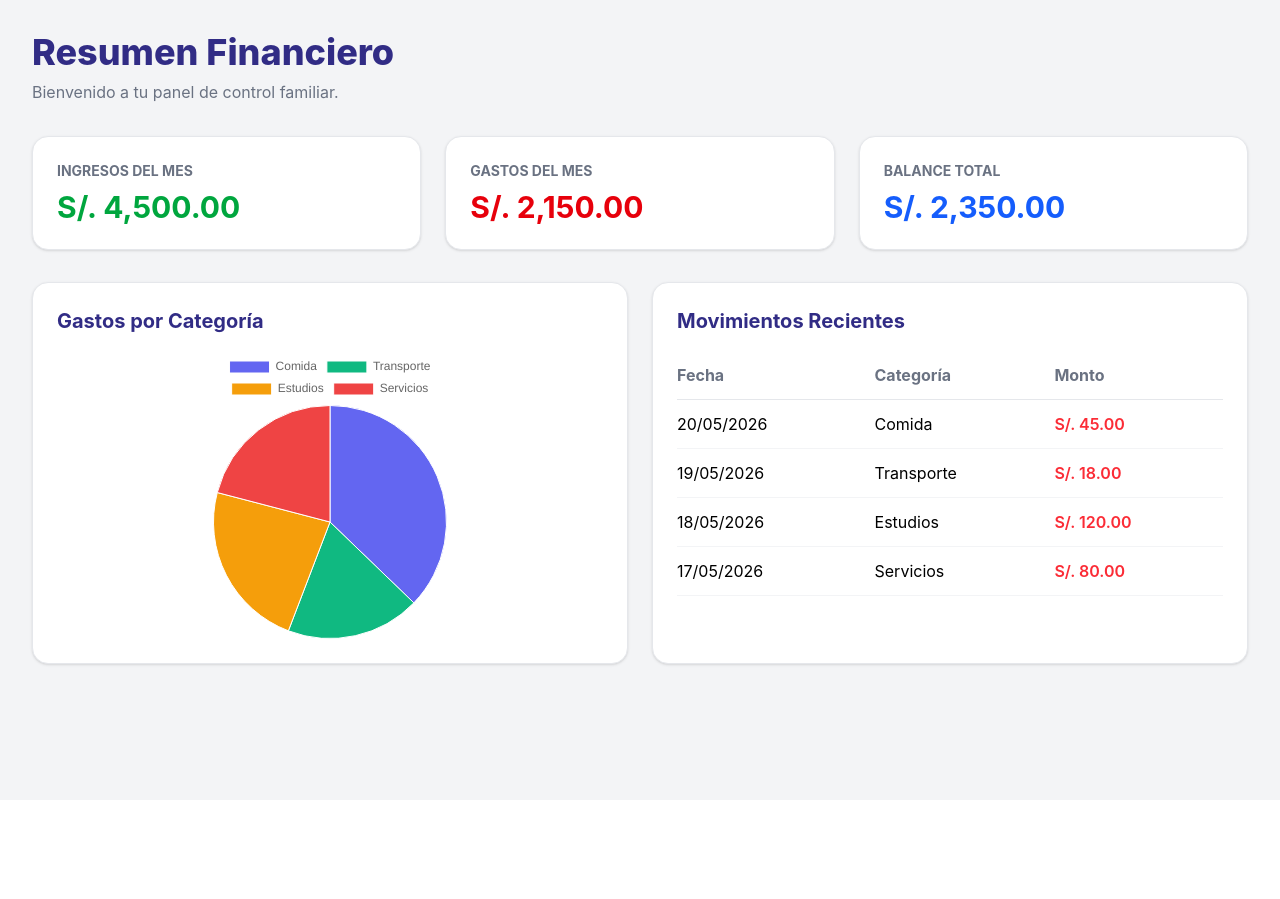
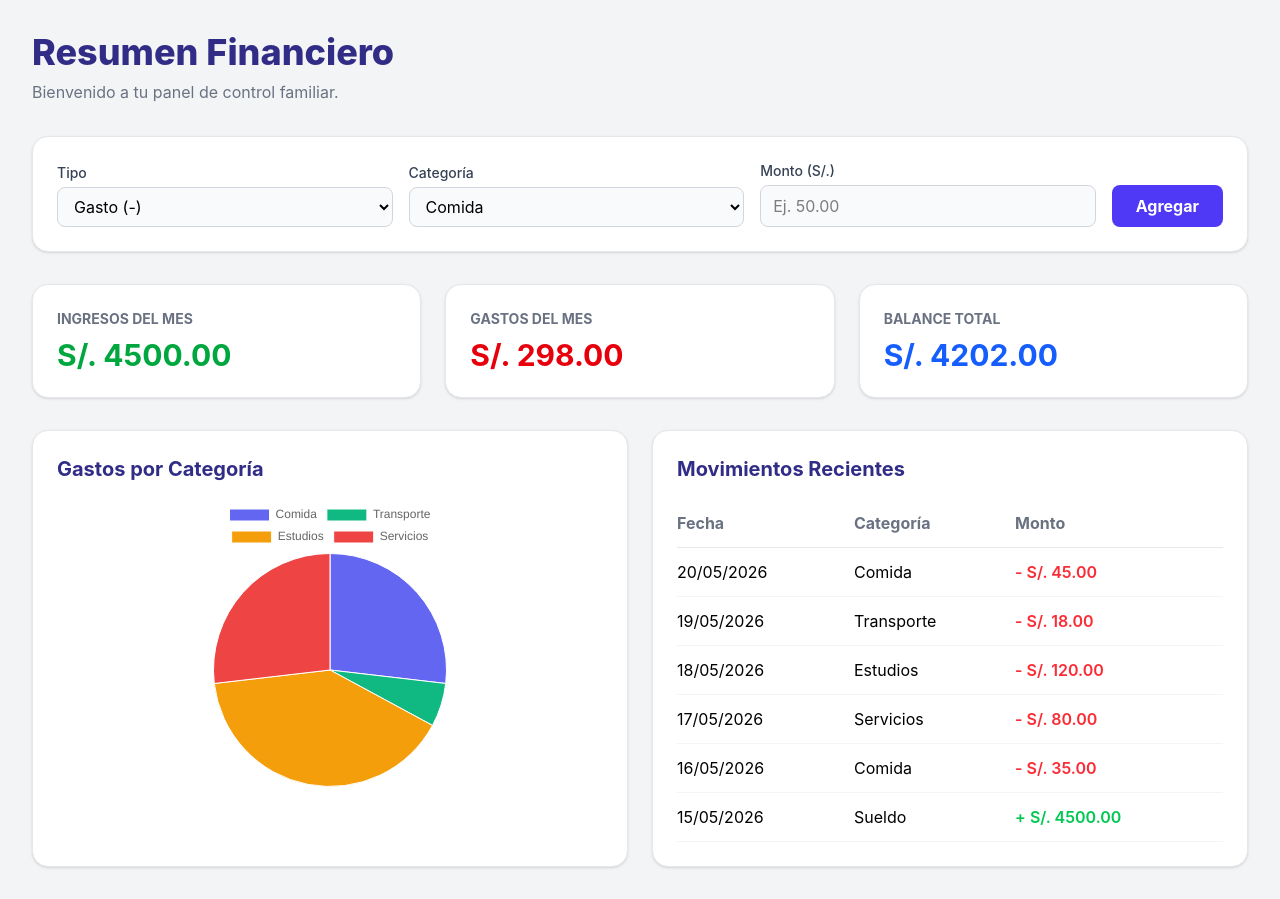
Before and after one commit to Rhoy16/p1prograWebG1, a React (Vite) app in the folder famibalance-app/: page /dashboard in a window 1280 px wide. Before the commit the page ends 800 px from the top, so only its background shows below. Built offline with nearby package versions, Linux system fonts and the light colour scheme.

Commit message:
Implementar formulario dinamico para registro de transacciones en el dashboard

```diff
--- /dev/null
+++ b/famibalance-app/src/mocks/datosFinancieros.js
@@ -0,0 +1,8 @@
+export const movimientosIniciales = [
+  { id: 1, fecha: "20/05/2026", categoria: "Comida", monto: 45.00, tipo: "gasto" },
+  { id: 2, fecha: "19/05/2026", categoria: "Transporte", monto: 18.00, tipo: "gasto" },
+  { id: 3, fecha: "18/05/2026", categoria: "Estudios", monto: 120.00, tipo: "gasto" },
+  { id: 4, fecha: "17/05/2026", categoria: "Servicios", monto: 80.00, tipo: "gasto" },
+  { id: 5, fecha: "16/05/2026", categoria: "Comida", monto: 35.00, tipo: "gasto" },
+  { id: 6, fecha: "15/05/2026", categoria: "Sueldo", monto: 4500.00, tipo: "ingreso" }
+];
--- a/famibalance-app/src/views/Dashboard.jsx
+++ b/famibalance-app/src/views/Dashboard.jsx
@@ -1,132 +1,164 @@
-import {
-  Chart as ChartJS,
-  ArcElement,
-  Tooltip,
-  Legend,
-} from "chart.js";
-
+import { useState } from "react";
+import { Chart as ChartJS, ArcElement, Tooltip, Legend } from "chart.js";
 import { Pie } from "react-chartjs-2";
+import { movimientosIniciales } from "../mocks/datosFinancieros"; // Importamos el Mock
 
 ChartJS.register(ArcElement, Tooltip, Legend);
 
 const Dashboard = () => {
+  // 1. Guardamos los datos en el ESTADO de React para poder modificarlos después
+  const [movimientos, setMovimientos] = useState(movimientosIniciales);
+  const [nuevoMonto, setNuevoMonto] = useState("");
+  const [nuevaCategoria, setNuevaCategoria] = useState("Comida");
+  const [nuevoTipo, setNuevoTipo] = useState("gasto");
+  const registrarTransaccion = (e) => {
+    e.preventDefault();
 
-  const data = {
-    labels: ["Comida", "Transporte", "Estudios", "Servicios"],
+    if (!nuevoMonto || isNaN(nuevoMonto)) return;
+
+    const nuevoMovimiento = {
+      id: Date.now(),
+      fecha: new Date().toLocaleDateString('es-PE'),
+      categoria: nuevaCategoria,
+      monto: parseFloat(nuevoMonto),
+      tipo: nuevoTipo
+    };
+
+
+    setMovimientos([nuevoMovimiento, ...movimientos]);
+
+
+    setNuevoMonto("");
+  };
+  // 2. MATEMÁTICAS AUTOMÁTICAS (Calculamos los totales dinámicamente)
+  const ingresosTotales = movimientos
+    .filter(mov => mov.tipo === "ingreso")
+    .reduce((suma, mov) => suma + mov.monto, 0);
+
+  const gastosTotales = movimientos
+    .filter(mov => mov.tipo === "gasto")
+    .reduce((suma, mov) => suma + mov.monto, 0);
+
+  const balanceTotal = ingresosTotales - gastosTotales;
+
+  // 3. PREPARAMOS EL GRÁFICO AUTOMÁTICAMENTE
+  // Filtramos solo los gastos para el gráfico de torta
+  const soloGastos = movimientos.filter(mov => mov.tipo === "gasto");
+
+  // Agrupamos los gastos por categoría dinámicamente
+  const gastosPorCategoria = {
+    Comida: soloGastos.filter(m => m.categoria === "Comida").reduce((s, m) => s + m.monto, 0),
+    Transporte: soloGastos.filter(m => m.categoria === "Transporte").reduce((s, m) => s + m.monto, 0),
+    Estudios: soloGastos.filter(m => m.categoria === "Estudios").reduce((s, m) => s + m.monto, 0),
+    Servicios: soloGastos.filter(m => m.categoria === "Servicios").reduce((s, m) => s + m.monto, 0),
+  };
+
+  const dataGrafico = {
+    labels: Object.keys(gastosPorCategoria),
     datasets: [
       {
-        label: "Gastos",
-        data: [800, 400, 500, 450],
-        backgroundColor: [
-          "#6366f1",
-          "#10b981",
-          "#f59e0b",
-          "#ef4444",
-        ],
+        label: "Gastos (S/.)",
+        data: Object.values(gastosPorCategoria), // Los datos ya no son fijos, vienen de la matemática
+        backgroundColor: ["#6366f1", "#10b981", "#f59e0b", "#ef4444"],
         borderWidth: 1,
       },
     ],
   };
 
-  const movimientos = [
-    {
-      fecha: "20/05/2026",
-      categoria: "Comida",
-      monto: "S/. 45.00",
-    },
-    {
-      fecha: "19/05/2026",
-      categoria: "Transporte",
-      monto: "S/. 18.00",
-    },
-    {
-      fecha: "18/05/2026",
-      categoria: "Estudios",
-      monto: "S/. 120.00",
-    },
-    {
-      fecha: "17/05/2026",
-      categoria: "Servicios",
-      monto: "S/. 80.00",
-    },
-  ];
-
   return (
     <div className="min-h-screen bg-gray-100 p-8">
-
       {/* Encabezado */}
       <header className="mb-8">
-        <h1 className="text-4xl font-extrabold text-indigo-900">
-          Resumen Financiero
-        </h1>
+        <h1 className="text-4xl font-extrabold text-indigo-900">Resumen Financiero</h1>
+        <p className="text-gray-500 mt-2">Bienvenido a tu panel de control familiar.</p>
+      </header>
+      {/* Formulario de Registro Rápido (RF-06) */}
+      <section className="bg-white p-6 rounded-2xl shadow-sm border border-gray-200 mb-8">
+        <form onSubmit={registrarTransaccion} className="flex flex-col md:flex-row gap-4 items-end">
 
-        <p className="text-gray-500 mt-2">
-          Bienvenido a tu panel de control familiar.
-        </p>
-      </header>
+          <div className="flex-1 w-full">
+            <label className="block text-sm font-medium text-gray-700 mb-1">Tipo</label>
+            <select
+              value={nuevoTipo}
+              onChange={(e) => setNuevoTipo(e.target.value)}
+              className="w-full border border-gray-300 rounded-lg px-3 py-2 bg-gray-50 focus:ring-2 focus:ring-indigo-500"
+            >
+              <option value="gasto">Gasto (-)</option>
+              <option value="ingreso">Ingreso (+)</option>
+            </select>
+          </div>
 
-      {/* Cards */}
+          <div className="flex-1 w-full">
+            <label className="block text-sm font-medium text-gray-700 mb-1">Categoría</label>
+            <select
+              value={nuevaCategoria}
+              onChange={(e) => setNuevaCategoria(e.target.value)}
+              className="w-full border border-gray-300 rounded-lg px-3 py-2 bg-gray-50 focus:ring-2 focus:ring-indigo-500"
+            >
+              <option value="Comida">Comida</option>
+              <option value="Transporte">Transporte</option>
+              <option value="Estudios">Estudios</option>
+              <option value="Servicios">Servicios</option>
+              <option value="Sueldo">Sueldo / Honorarios</option>
+            </select>
+          </div>
+
+          <div className="flex-1 w-full">
+            <label className="block text-sm font-medium text-gray-700 mb-1">Monto (S/.)</label>
+            <input
+              type="number"
+              step="0.01"
+              value={nuevoMonto}
+              onChange={(e) => setNuevoMonto(e.target.value)}
+              placeholder="Ej. 50.00"
+              className="w-full border border-gray-300 rounded-lg px-3 py-2 bg-gray-50 focus:ring-2 focus:ring-indigo-500"
+              required
+            />
+          </div>
+
+          <button
+            type="submit"
+            className="w-full md:w-auto bg-indigo-600 text-white font-bold py-2 px-6 rounded-lg hover:bg-indigo-700 transition h-[42px]"
+          >
+            Agregar
+          </button>
+        </form>
+      </section>
+      {/* Cards Dinámicas */}
       <section className="grid grid-cols-1 md:grid-cols-3 gap-6 mb-8">
-
         <div className="bg-white p-6 rounded-2xl shadow-sm border border-gray-200 hover:shadow-md transition">
-          <h2 className="text-sm font-bold text-gray-500 uppercase">
-            Ingresos del Mes
-          </h2>
-
-          <p className="text-3xl font-bold text-green-600 mt-2">
-            S/. 4,500.00
-          </p>
+          <h2 className="text-sm font-bold text-gray-500 uppercase">Ingresos del Mes</h2>
+          {/* Imprimimos la variable calculada */}
+          <p className="text-3xl font-bold text-green-600 mt-2">S/. {ingresosTotales.toFixed(2)}</p>
         </div>
 
         <div className="bg-white p-6 rounded-2xl shadow-sm border border-gray-200 hover:shadow-md transition">
-          <h2 className="text-sm font-bold text-gray-500 uppercase">
-            Gastos del Mes
-          </h2>
-
-          <p className="text-3xl font-bold text-red-600 mt-2">
-            S/. 2,150.00
-          </p>
+          <h2 className="text-sm font-bold text-gray-500 uppercase">Gastos del Mes</h2>
+          <p className="text-3xl font-bold text-red-600 mt-2">S/. {gastosTotales.toFixed(2)}</p>
         </div>
 
         <div className="bg-white p-6 rounded-2xl shadow-sm border border-gray-200 hover:shadow-md transition">
-          <h2 className="text-sm font-bold text-gray-500 uppercase">
-            Balance Total
-          </h2>
-
-          <p className="text-3xl font-bold text-blue-600 mt-2">
-            S/. 2,350.00
-          </p>
+          <h2 className="text-sm font-bold text-gray-500 uppercase">Balance Total</h2>
+          <p className="text-3xl font-bold text-blue-600 mt-2">S/. {balanceTotal.toFixed(2)}</p>
         </div>
-
       </section>
 
       {/* GRAFICO + TABLA */}
       <section className="grid grid-cols-1 lg:grid-cols-2 gap-6">
 
-        {/* GRAFICO */}
+        {/* GRAFICO DINÁMICO */}
         <div className="bg-white p-6 rounded-2xl shadow-sm border border-gray-200">
-
-          <h2 className="text-xl font-bold text-indigo-900 mb-4">
-            Gastos por Categoría
-          </h2>
-
+          <h2 className="text-xl font-bold text-indigo-900 mb-4">Gastos por Categoría</h2>
           <div className="w-72 mx-auto">
-            <Pie data={data} />
+            <Pie data={dataGrafico} />
           </div>
-
         </div>
 
-        {/* MOVIMIENTOS */}
+        {/* MOVIMIENTOS DINÁMICOS */}
         <div className="bg-white p-6 rounded-2xl shadow-sm border border-gray-200">
-
-          <h2 className="text-xl font-bold text-indigo-900 mb-4">
-            Movimientos Recientes
-          </h2>
-
+          <h2 className="text-xl font-bold text-indigo-900 mb-4">Movimientos Recientes</h2>
           <div className="overflow-x-auto">
-
             <table className="w-full text-left">
-
               <thead>
                 <tr className="border-b border-gray-200">
                   <th className="py-3 text-gray-500">Fecha</th>
@@ -134,34 +166,23 @@ const Dashboard = () => {
                   <th className="py-3 text-gray-500">Monto</th>
                 </tr>
               </thead>
-
               <tbody>
-                {movimientos.map((movimiento, index) => (
-                  <tr
-                    key={index}
-                    className="border-b border-gray-100 hover:bg-gray-50"
-                  >
+                {movimientos.map((movimiento) => (
+                  <tr key={movimiento.id} className="border-b border-gray-100 hover:bg-gray-50">
                     <td className="py-3">{movimiento.fecha}</td>
-
-                    <td className="py-3">
-                      {movimiento.categoria}
-                    </td>
-
-                    <td className="py-3 font-semibold text-red-500">
-                      {movimiento.monto}
+                    <td className="py-3">{movimiento.categoria}</td>
+                    {/* Cambiamos el color dependiendo si es ingreso o gasto */}
+                    <td className={`py-3 font-semibold ${movimiento.tipo === 'ingreso' ? 'text-green-500' : 'text-red-500'}`}>
+                      {movimiento.tipo === 'ingreso' ? '+' : '-'} S/. {movimiento.monto.toFixed(2)}
                     </td>
                   </tr>
                 ))}
               </tbody>
-
             </table>
-
           </div>
-
         </div>
 
       </section>
-
     </div>
   );
 };
```
